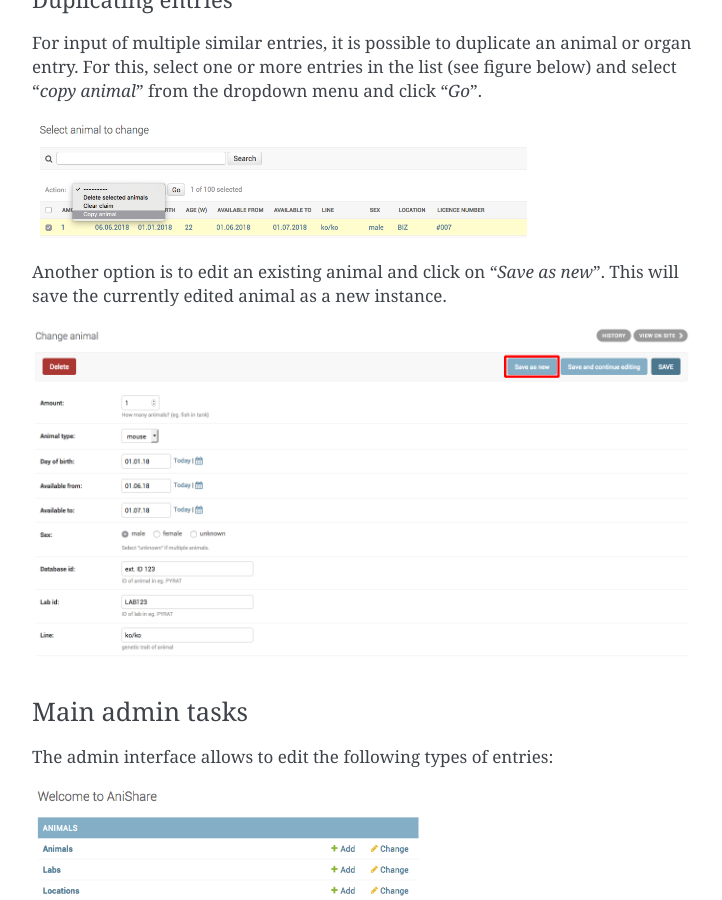
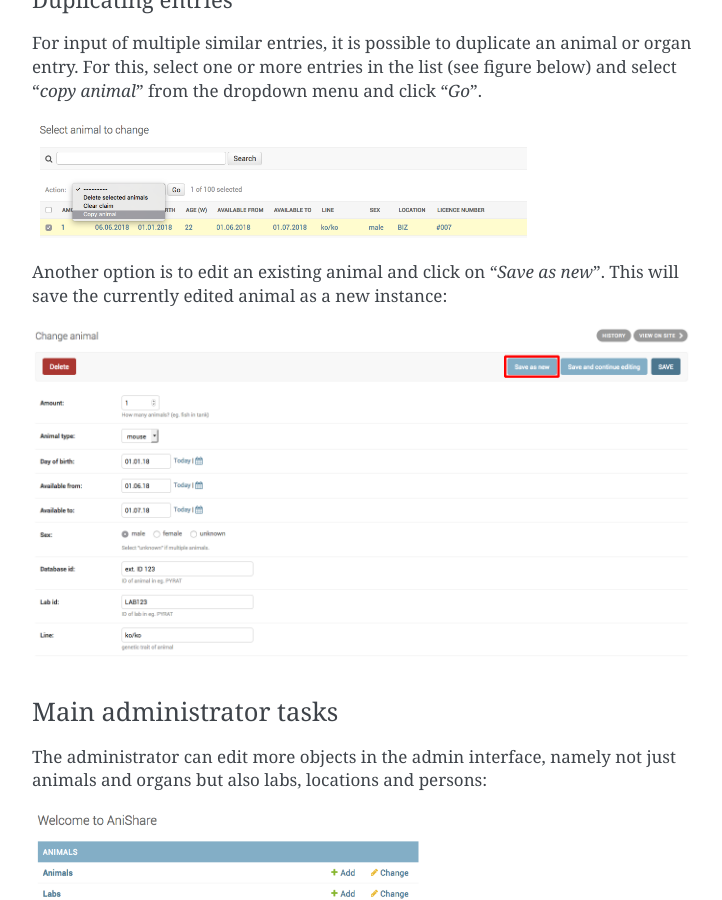
Before and after one commit to mohnbroetchen2/AniShare, a Sphinx documentation site: the page built from doc/index.rst, in a window 1280 px wide and 900 px high, scrolled down 5438 px. Shown: the whole window, without its empty margins (388-1110 px from the left). Built offline with Sphinx 7.4.7, drawn with Linux system fonts in a browser that asks for light colours; the version number could not be read and is left out; some of the changed text lies outside the part shown.

```diff
--- a/doc/index.rst
+++ b/doc/index.rst
@@ -137,13 +137,14 @@ or more entries in the list (see figure below) and select "`copy animal`" from t
    :width: 75%
 
 Another option is to edit an existing animal and click on "`Save as new`". This will save the
-currently edited animal as a new instance.
+currently edited animal as a new instance:
 
 .. image:: img/admin_save_as_new.png
 
-Main admin tasks
-^^^^^^^^^^^^^^^^
-The admin interface allows to edit the following types of entries:
+Main administrator tasks
+^^^^^^^^^^^^^^^^^^^^^^^^
+The administrator can edit more objects in the admin interface, namely not just animals and organs
+but also labs, locations and persons:
 
 .. image:: img/admin_overview.png
    :width: 60%
@@ -195,8 +196,9 @@ an email when the animal is being claimed.
 Make a user an animal manager
 """""""""""""""""""""""""""""
 
+The *administrator* is also responsible for user/rights management.
 In order to be able to add/edit animals, a user has to be in the group *animal manager* and have
-*staff status* in django admin. For this, an *administrator* has to go to the `user management
+*staff status* in the django admin interface. For this, an *administrator* has to go to the `user management
 <https://anishare.leibniz-fli.de/admin/auth/user/>`_ in the admin interface by clicking "Home" -> "Authentication and
 Authorization" -> "Users". Here, they can make a *user* an *animal manager*, by setting these values (*staff*
 and group *animal manager*):
@@ -257,7 +259,6 @@ After loading the data, the main admin interface should look like this:
 
 .. image:: img/admin_after_loaddata.png
 
-
 Importing existing data
 ^^^^^^^^^^^^^^^^^^^^^^^
 For import of existing data in tabular (excel) format, a management command is available at
@@ -268,6 +269,15 @@ For import of existing data in tabular (excel) format, a management command is a
 
 .. Note:: See the file ``example_import.xls`` for an example...
 .. image:: img/import_excel_sheet.png
+
+In-DB Caching
+^^^^^^^^^^^^^
+By default, database caching is enabled in settings. To create the necessary tables, run this
+command::
+
+   python manage.py createcachetable
+
+This will create a cache table in the SQLite database, which will speed up queries.
 
 Running Tests
 ^^^^^^^^^^^^^
```
